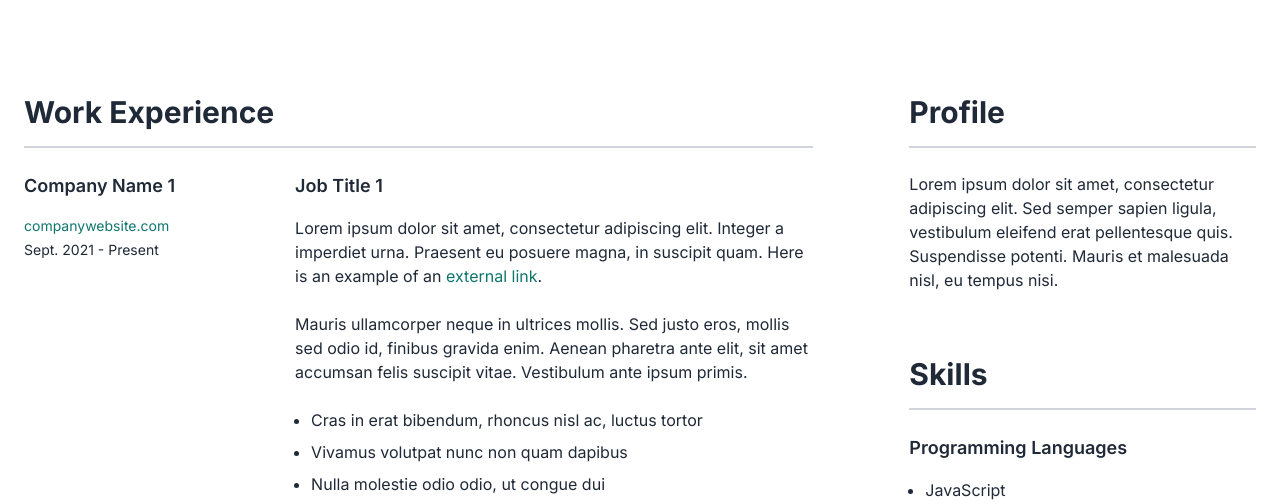
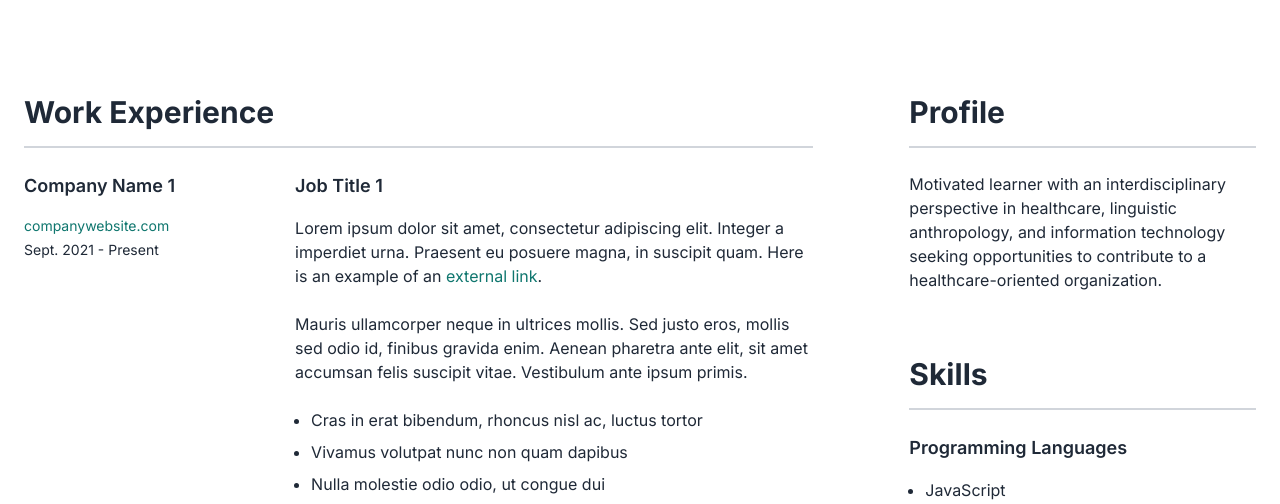
Before and after one commit to brandon-k23/bkong-han462-work, a Flask app: page / in a window 1280 px wide. Shown: the part 264-768 px from the top of the page. Run offline with Flask 3, Linux system fonts and the light colour scheme.

Commit message:
changed resume profile desc

```diff
--- a/app.py
+++ b/app.py
@@ -5,4 +5,4 @@ app = Flask(__name__)
 def hello_world():
     return render_template('home.html')
 
-#app.run(host='0.0.0.0', port=5000)
+app.run(host='0.0.0.0', port=5000)
--- a/templates/home.html
+++ b/templates/home.html
@@ -288,9 +288,9 @@
             <!-- Profile -->
             <h3>Profile</h3>
             <p>
-              Lorem ipsum dolor sit amet, consectetur adipiscing elit. Sed
-              semper sapien ligula, vestibulum eleifend erat pellentesque quis.
-              Suspendisse potenti. Mauris et malesuada nisl, eu tempus nisi.
+                Motivated learner with an interdisciplinary perspective in healthcare,
+                linguistic anthropology, and information technology seeking opportunities
+                to contribute to a healthcare-oriented organization.
             </p>
 
             <!-- Skills -->
```
